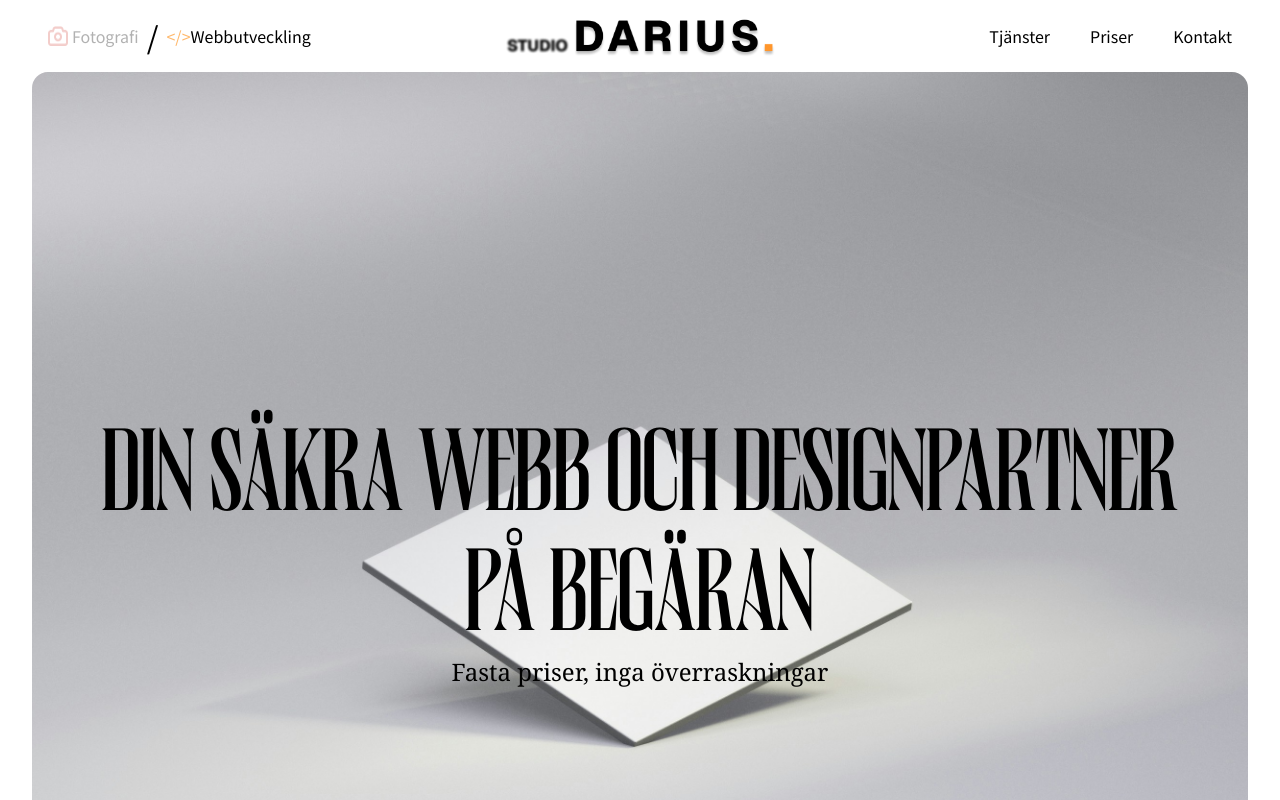
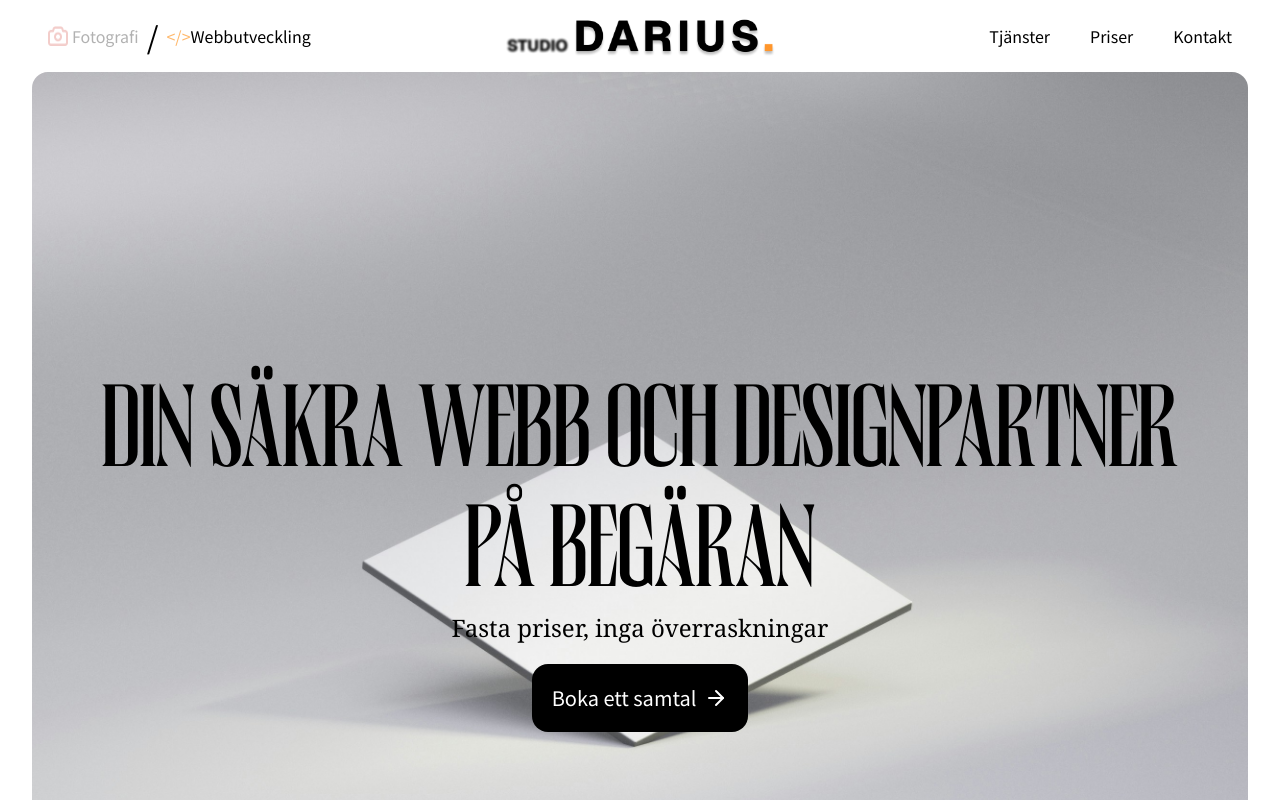
Before and after one commit to sebastianpiresmolin/StudioDarius, a Next.js app in the folder studiodarius/: page /web in a window 1280 px wide. Shown: the top 800 px of the page. Built offline with nearby package versions, Linux system fonts and the light colour scheme.

Commit message:
Add Lucide-react. Refactor hero into component

```diff
--- a/studiodarius/app/web/page.tsx
+++ b/studiodarius/app/web/page.tsx
@@ -1,10 +1,7 @@
+import Webhero from "@/components/ui/webhero";
+
 export default function Web() {
     return (
-        <div className="w-[95%] xl:h-[960px] bg-[url('/landingweb.jpg')] bg-cover bg-center bg-clip-content rounded-2xl mt-2 m-auto">
-            <div className="flex flex-col h-full w-full items-center justify-center  text-center">
-                <h1 className="AudemarsMedium text-8xl leading-tight">DIN SÄKRA WEBB OCH DESIGNPARTNER<br/>PÅ BEGÄRAN</h1>
-                <h3 className="font-serif font-medium text-2xl">Fasta priser, inga överraskningar</h3>
-            </div>
-        </div>
+        <Webhero />
     );
 }
--- /dev/null
+++ b/studiodarius/components/ui/webhero.tsx
@@ -0,0 +1,15 @@
+import {ArrowRight} from "lucide-react";
+
+export default function Webhero() {
+    return (
+        <div className="w-[95%] xl:h-[960px] bg-[url('/landingweb.jpg')] bg-cover bg-center bg-clip-content rounded-2xl mt-2 m-auto">
+            <div className="flex flex-col h-full w-full items-center justify-center text-center">
+                <h1 className="AudemarsMedium text-8xl leading-tight">DIN SÄKRA WEBB OCH DESIGNPARTNER<br/>PÅ BEGÄRAN</h1>
+                <h3 className="font-serif font-medium text-2xl">Fasta priser, inga överraskningar</h3>
+                <a href="/" className="flex items-center gap-2 mt-5 font-sans text-xl p-5 bg-black text-white rounded-2xl">
+                    Boka ett samtal <ArrowRight />
+                </a>
+            </div>
+        </div>
+    );
+}
--- a/studiodarius/package.json
+++ b/studiodarius/package.json
@@ -10,6 +10,7 @@
   },
   "dependencies": {
     "css": "^3.0.0",
+    "lucide-react": "^0.503.0",
     "next": "15.3.1",
     "react": "^19.0.0",
     "react-dom": "^19.0.0",
```
Also changed, not shown: 1 other file (tests, documents, lock files or other folders).
